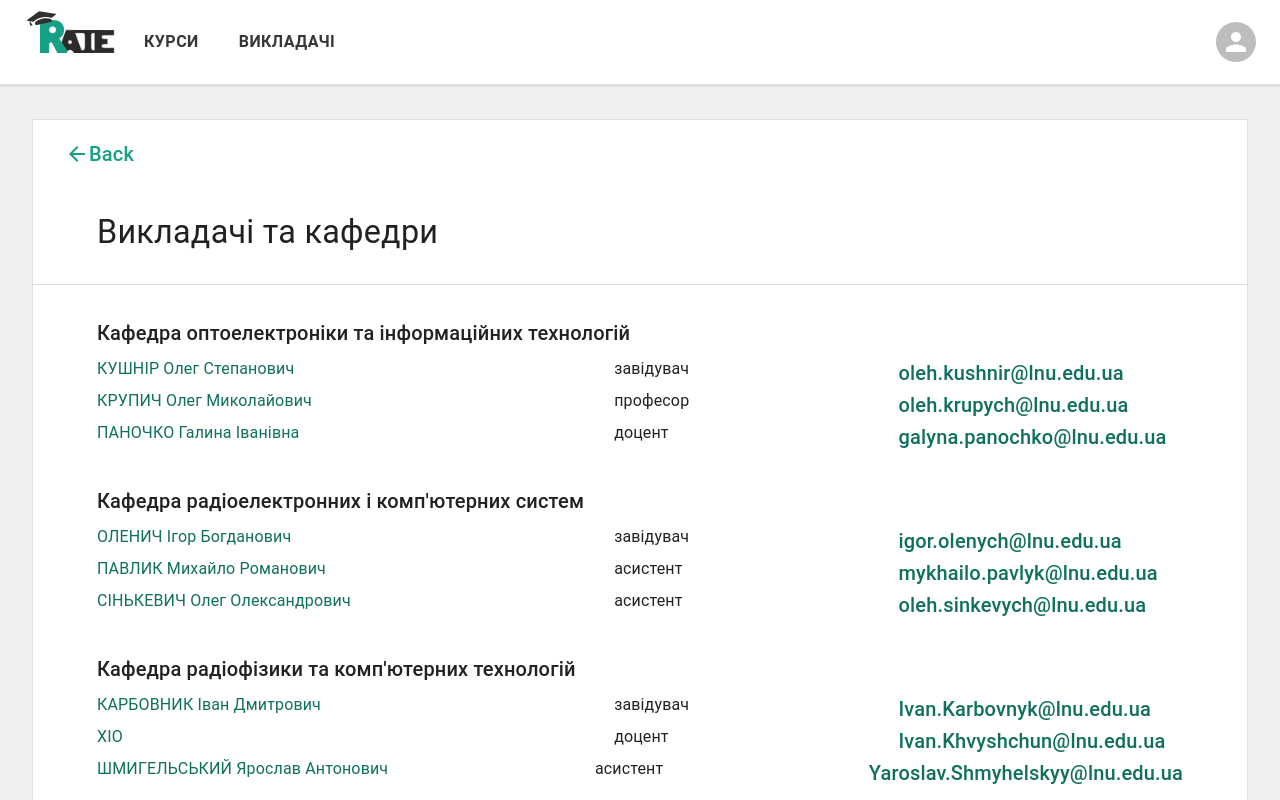
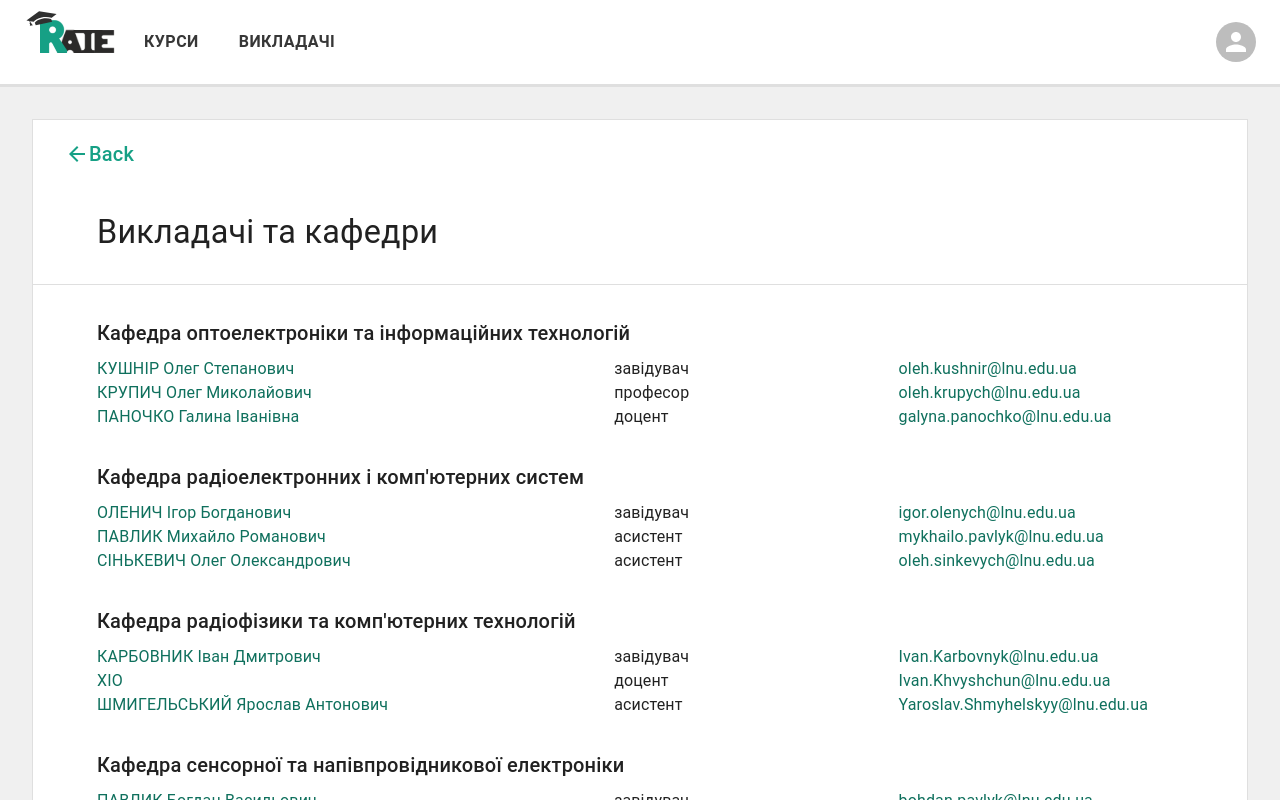
Before and after one commit to lnu-rate/rate-ui, a React (Create React App) app: page /lecturers in a window 1280 px wide. Shown: the top 800 px of the page. Built offline with nearby package versions, Linux system fonts and the light colour scheme.

Commit message:
edit styles

```diff
--- a/src/components/lecturers/MyLecturer.jsx
+++ b/src/components/lecturers/MyLecturer.jsx
@@ -42,7 +42,7 @@ const MyLecturer = ({ lecturer }) => {
 						opacity: "0.8",
 					},
 				}}>
-				<Typography variant="h6">{lecturer.email}</Typography>
+				<Typography variant="p">{lecturer.email}</Typography>
 			</Link>
 		</Box>
 	);
```
